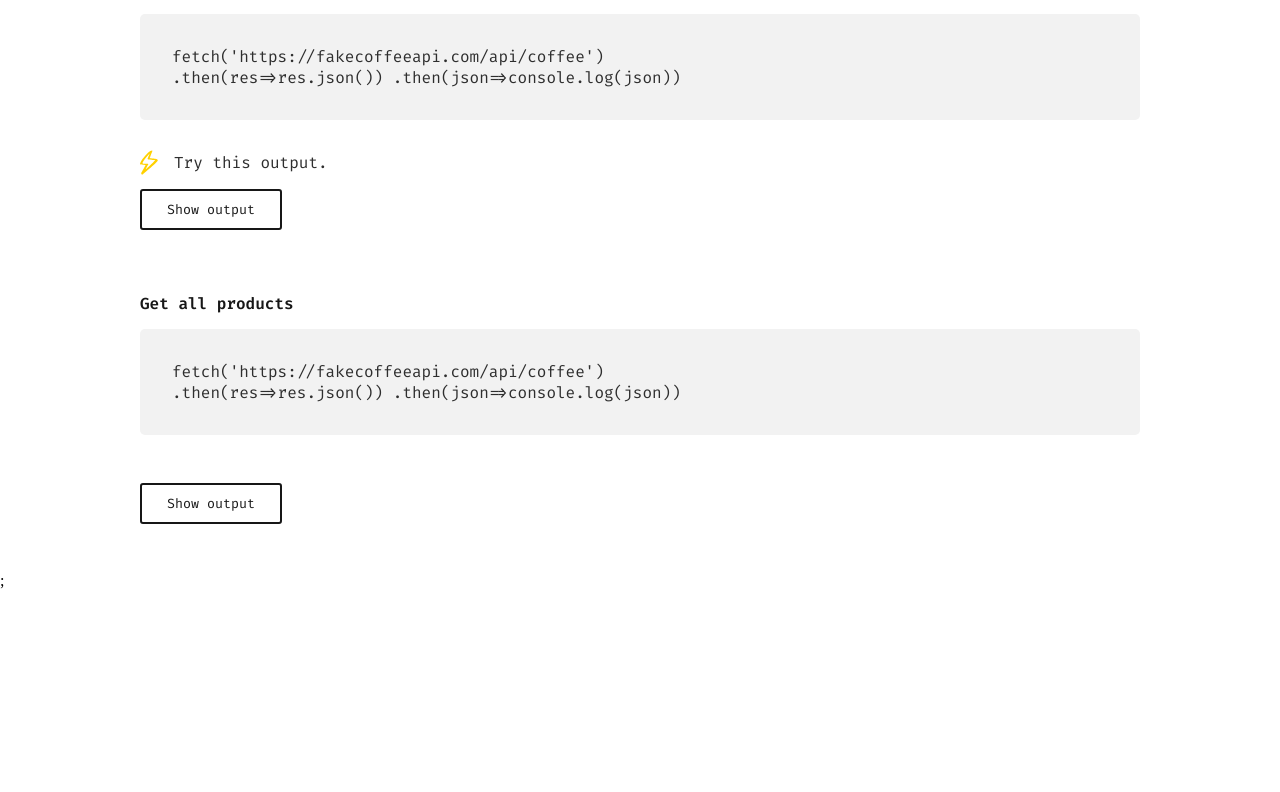
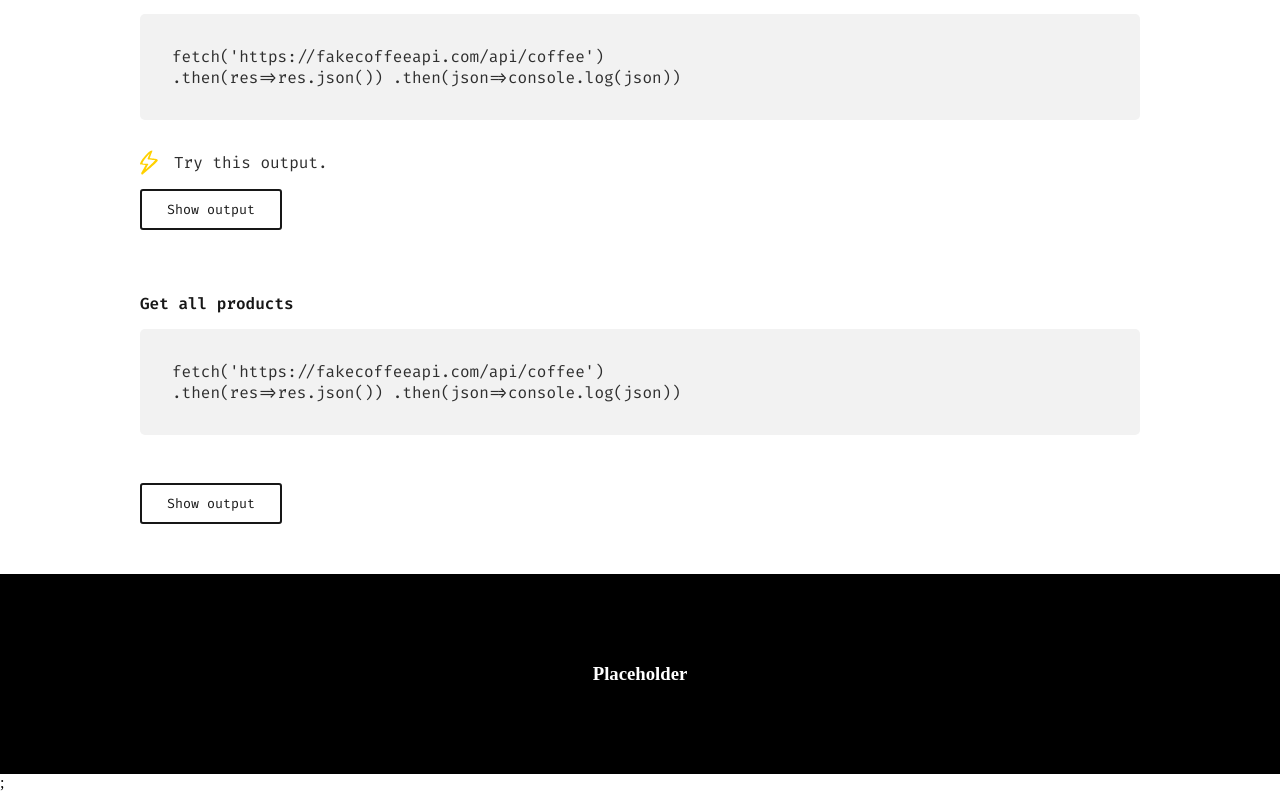
Before and after one commit to ArvidGardebo/fake-coffee-brand-api, a Next.js app: page /docs in a window 1280 px wide. Shown: the part 945-1737 px from the top of the page. Before the commit the page ends 1535 px from the top, so only its background shows below. Built offline with nearby package versions, Linux system fonts and the light colour scheme.

Commit message:
footer placeholder

```diff
--- a/components/navbar.js
+++ b/components/navbar.js
@@ -4,7 +4,6 @@ import styles from "../styles/navbar.module.scss";
 
 const Navbar = () => {
   return (
-
     <div className={styles.navbar}>
       <nav className={styles.navbarContainer}>
         <img
@@ -41,3 +40,11 @@ const Navbar = () => {
 };
 
 export default Navbar;
+
+export const Footer = () => {
+  return (
+    <div className={styles.navbar__footer}>
+      <h3>Placeholder</h3>
+    </div>
+  );
+};
--- a/pages/docs.jsx
+++ b/pages/docs.jsx
@@ -4,6 +4,7 @@ import docs from "../styles/docs.module.scss";
 import Navbar from "../components/navbar";
 import FetchMethods from "../components/fetchMethod";
 import { homedir } from "os";
+import { Footer } from "../components/navbar";
 
 function Docs() {
   return (
@@ -35,6 +36,7 @@ function Docs() {
           </section>
         </main>
       </div>
+      <Footer />
     </>
   );
 }
--- a/styles/navbar.module.scss
+++ b/styles/navbar.module.scss
@@ -1,5 +1,4 @@
 @use "../styles/global.module.scss" as v;
-
 
 .navbar {
   position: absolute;
@@ -42,3 +41,13 @@
     height: 7rem;
   }
 }
+
+.navbar__footer {
+  display: flex;
+  align-items: center;
+  justify-content: center;
+  background-color: v.$black_1;
+  height: 200px;
+  margin-top: 50px;
+  color: white;
+}
```
Also changed, not shown: pages/index.jsx (+5 -6 lines).
